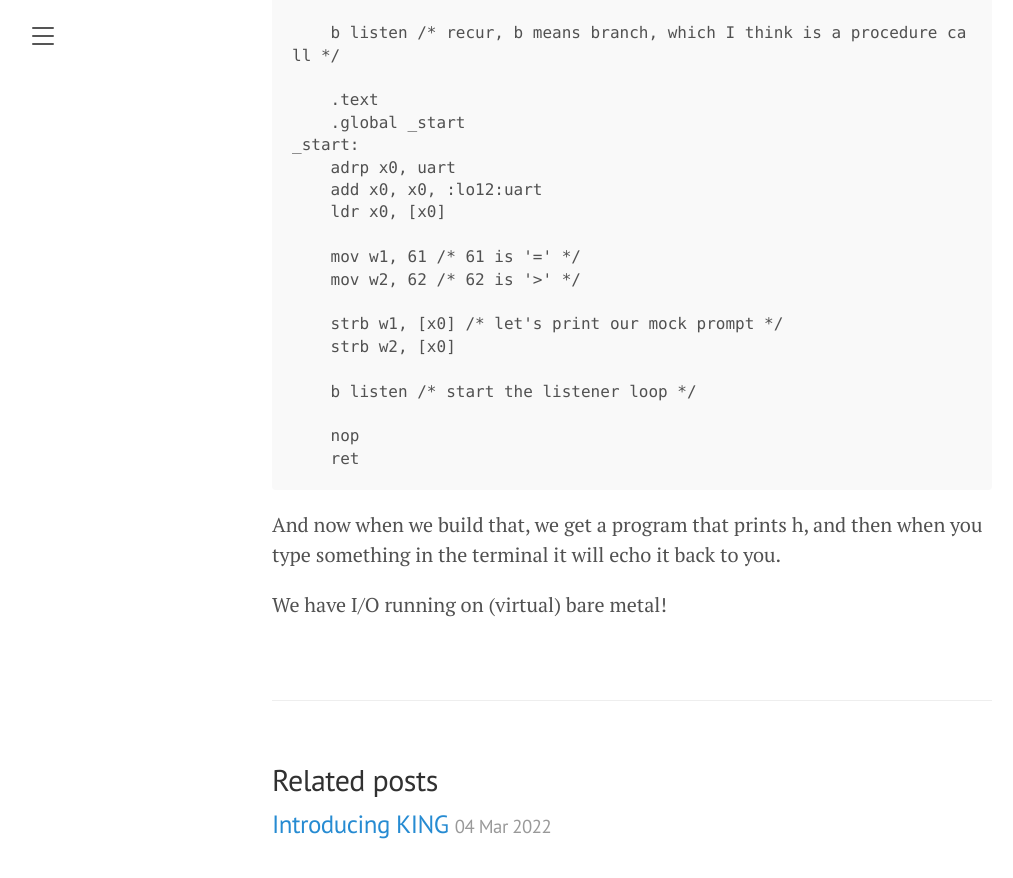
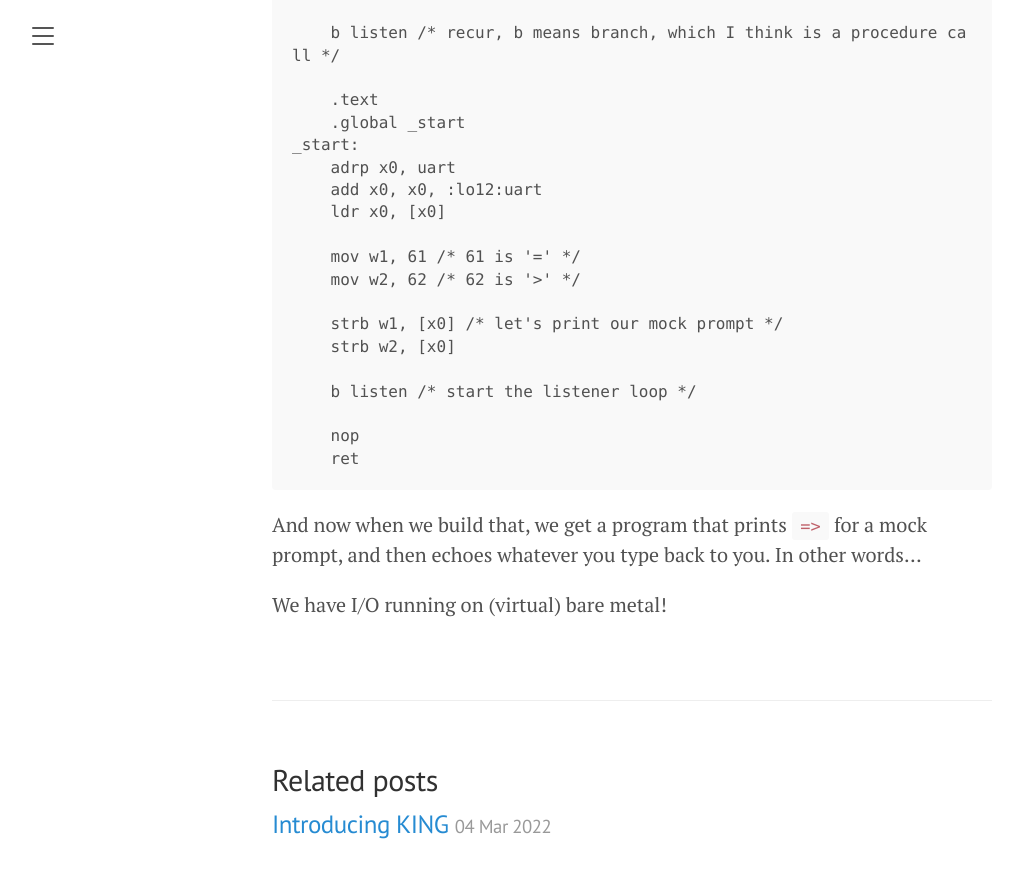
Before and after one commit to acgollapalli/KING-blog, a Jekyll site: the page built from _posts/2022-03-08-something-boots.md, in a window 1280 px wide and 900 px high, scrolled down 6195 px. Shown: the top 878 px of the window, without its empty margins (8-1021 px from the left). Built offline with Jekyll 4.4.1, drawn with Linux system fonts in a browser that asks for light colours.

Commit message:
last edit for this post

```diff
--- a/_posts/2022-03-08-something-boots.md
+++ b/_posts/2022-03-08-something-boots.md
@@ -238,6 +238,6 @@ Now let&rsquo;s throw a couple more things in. With the `.text` and the `.local`
         nop
         ret
 
-And now when we build that, we get a program that prints h, and then when you type something in the terminal it will echo it back to you.
+And now when we build that, we get a program that prints `=>` for a mock prompt, and then echoes whatever you type back to you. In other words&#x2026;
 
 We have I/O running on (virtual) bare metal!
--- a/posts/something boots!.org
+++ b/posts/something boots!.org
@@ -250,6 +250,6 @@ _start:
     ret
 #+END_SRC
 
-And now when we build that, we get a program that prints h, and then when you type something in the terminal it will echo it back to you.
+And now when we build that, we get a program that prints ==>= for a mock prompt, and then echoes whatever you type back to you. In other words...
 
 We have I/O running on (virtual) bare metal!
```
